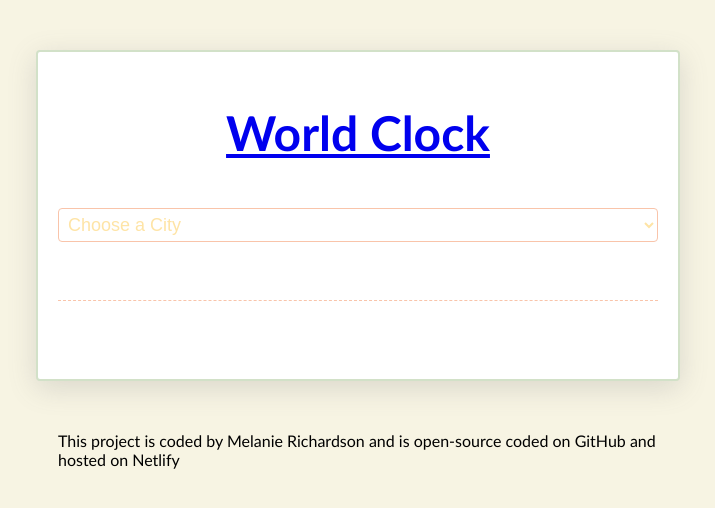
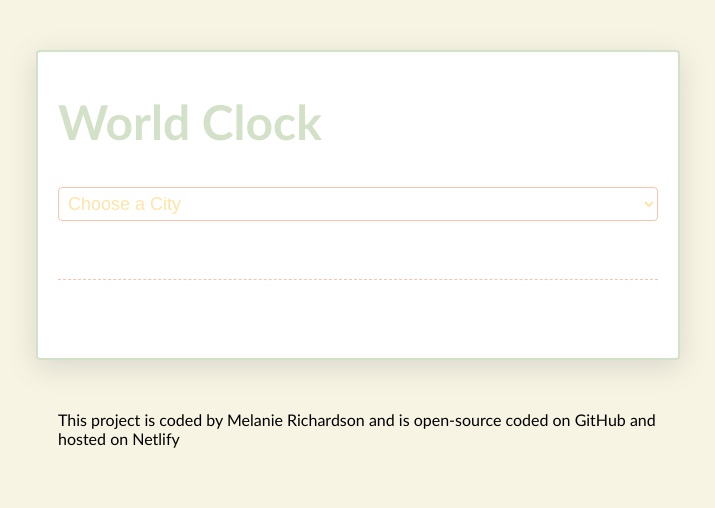
Before and after one commit to MelanieMayne/world-clocks-project, a plain HTML site: page index.html in a window 1280 px wide. Shown: the whole page, without its empty margins (282-997 px from the left). Drawn offline with nearby package versions, Linux system fonts and the light colour scheme; a script that the page names is missing.

Commit message:
updated css

```diff
--- a/src/style.css
+++ b/src/style.css
@@ -10,11 +10,12 @@
       "Lucida Sans", Arial, sans-serif;
     background: var(--background-color);
   }
-  h1 {
+  h1 a {
     font-size: 48px;
     color: var(--main-color);
     font-weight: bold;
     text-align: center;
+    text-decoration: none;
   }
   select {
     margin: 15px auto;
```
